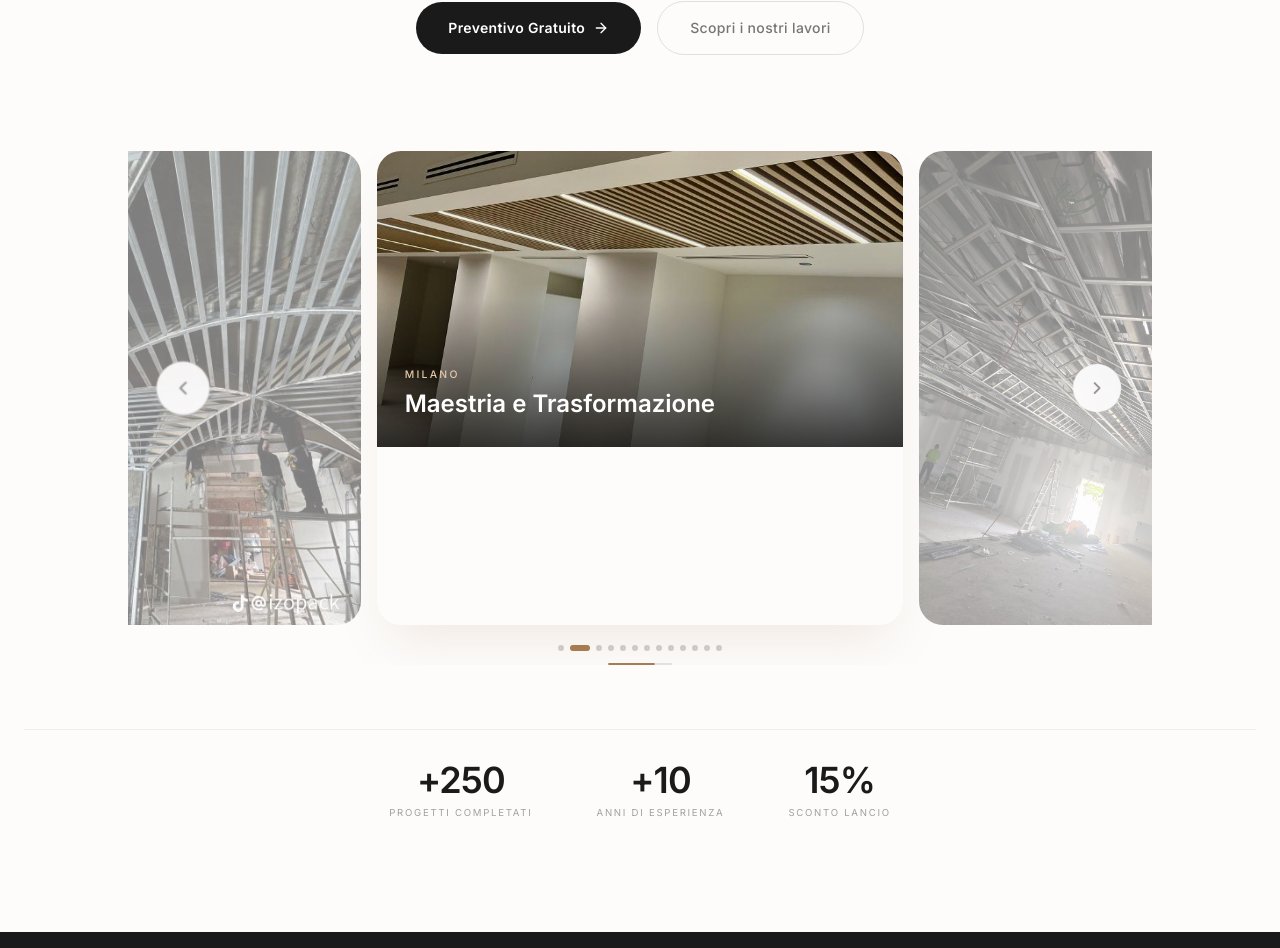
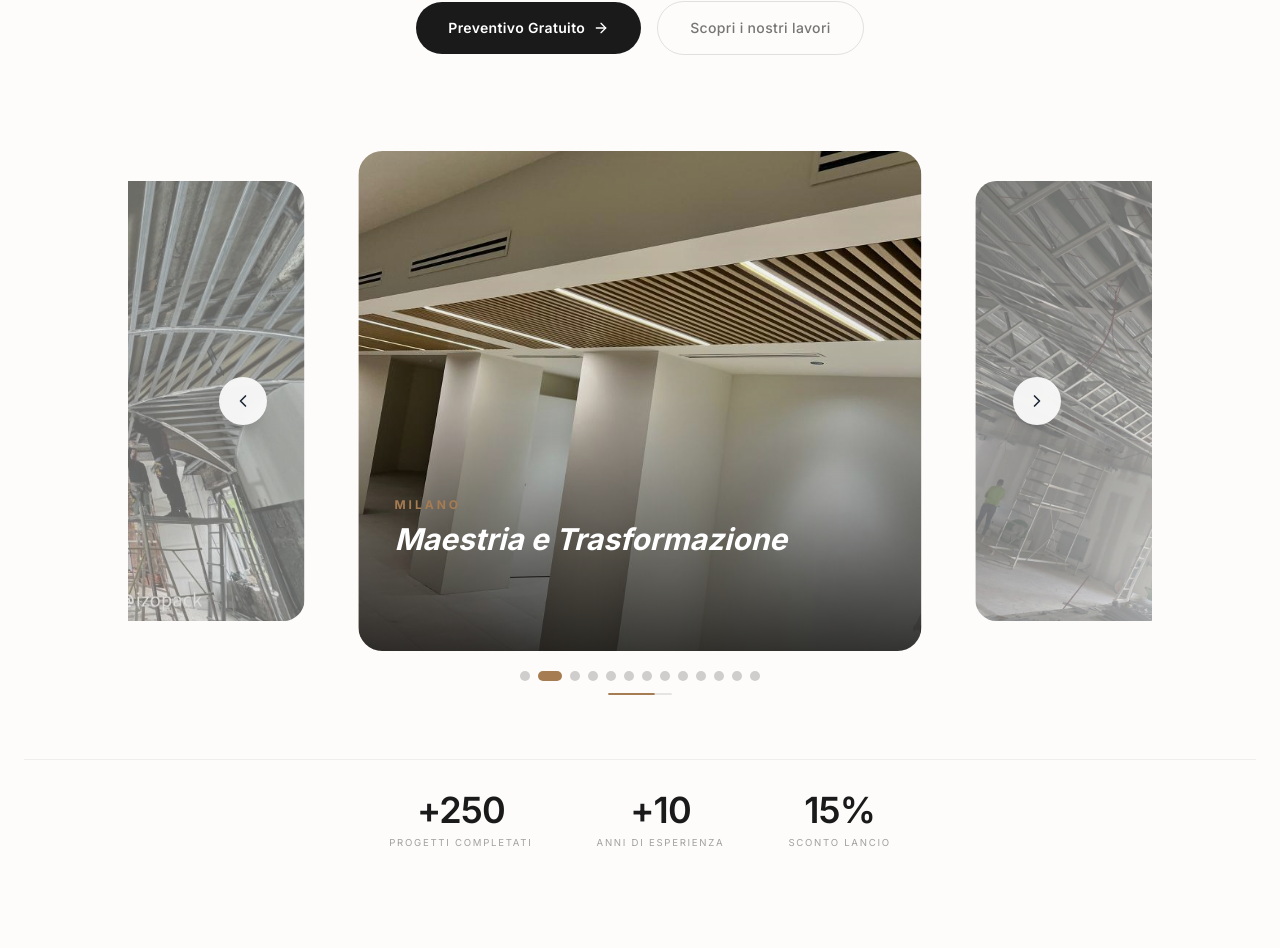
Before and after one commit to iyedk75-hue/exemple-sales-page, a React (Vite) app: page / in a window 1280 px wide. Shown: the part 1333-2281 px from the top of the page. Built offline with nearby package versions, Linux system fonts and the light colour scheme.

Commit message:
Restore Gallery to original grid; implement Hero coverflow carousel

```diff
--- a/src/components/Hero.tsx
+++ b/src/components/Hero.tsx
@@ -1,5 +1,5 @@
-import { useRef, useState, useMemo, useEffect } from 'react';
-import { motion, AnimatePresence, useScroll, useTransform, type Variants } from 'motion/react';
+import { useRef, useState, useMemo, useEffect, useCallback } from 'react';
+import { motion, useScroll, useTransform, type PanInfo } from 'motion/react';
 import { ArrowRight, ChevronLeft, ChevronRight } from 'lucide-react';
 import img1 from '../img/1.jpeg';
 import img2 from '../img/2.jpeg';
@@ -89,141 +89,187 @@
   return a;
 }
 
-/* ── Vespa-style horizontal card carousel ──────────────── */
+/** Shortest circular offset of index i from current */
+function normalizeOffset(i: number, current: number, total: number): number {
+  let offset = i - current;
+  if (offset > total / 2) offset -= total;
+  if (offset < -total / 2) offset += total;
+  return offset;
+}
+
+/* ── Gallery-style coverflow carousel for Hero ──────────── */
 function HeroCarousel() {
   const items = useMemo(() => shuffleArray(heroImages), []);
   const [current, setCurrent] = useState(0);
-  const [direction, setDirection] = useState(1);
   const [paused, setPaused] = useState(false);
+  const [containerWidth, setContainerWidth] = useState(1200);
+  const containerRef = useRef<HTMLDivElement>(null);
   const n = items.length;
 
-  const goPrev = () => { setDirection(-1); setCurrent(i => (i - 1 + n) % n); };
-  const goNext = () => { setDirection(1);  setCurrent(i => (i + 1) % n); };
+  /* Measure container */
+  useEffect(() => {
+    const el = containerRef.current;
+    if (!el) return;
+    const update = () => setContainerWidth(el.offsetWidth);
+    const ro = new ResizeObserver(update);
+    ro.observe(el);
+    update();
+    return () => ro.disconnect();
+  }, []);
 
-  /* Auto-play — advances every 4s, pauses on hover/touch */
+  const next = useCallback(() => setCurrent(i => (i + 1) % n), [n]);
+  const prev = useCallback(() => setCurrent(i => (i - 1 + n) % n), [n]);
+
+  /* Auto-play */
   useEffect(() => {
     if (paused) return;
-    const id = setInterval(() => {
-      setDirection(1);
-      setCurrent(i => (i + 1) % n);
-    }, 4000);
+    const id = setInterval(next, 4000);
     return () => clearInterval(id);
-  }, [paused, n]);
+  }, [paused, next]);
 
-  const prevIdx = (current - 1 + n) % n;
-  const nextIdx = (current + 1) % n;
+  /* Keyboard */
+  useEffect(() => {
+    const handler = (e: KeyboardEvent) => {
+      if (e.key === 'ArrowLeft') prev();
+      if (e.key === 'ArrowRight') next();
+    };
+    window.addEventListener('keydown', handler);
+    return () => window.removeEventListener('keydown', handler);
+  }, [next, prev]);
 
-  const centerVariants: Variants = {
-    enter: (dir: number) => ({ x: dir > 0 ? '55%' : '-55%', opacity: 0, scale: 0.9 }),
-    center: {
-      x: 0, opacity: 1, scale: 1,
-      transition: { type: 'spring' as const, stiffness: 300, damping: 28, mass: 0.8 },
-    },
-    exit: (dir: number) => ({
-      x: dir > 0 ? '-55%' : '55%', opacity: 0, scale: 0.9,
-      transition: { duration: 0.28, ease: [0.36, 0, 0.66, -0.2] },
-    }),
-  };
+  /* Swipe */
+  const handlePanEnd = useCallback((_e: PointerEvent, info: PanInfo) => {
+    if (info.offset.x < -50) next();
+    else if (info.offset.x > 50) prev();
+  }, [next, prev]);
+
+  /* Card geometry */
+  const isMobile = containerWidth < 640;
+  const cardWidthRatio = isMobile ? 0.82 : 0.55;
+  const cardW = containerWidth * cardWidthRatio;
+  const gap   = isMobile ? 10 : 20;
+  const getX  = (offset: number) =>
+    containerWidth / 2 + offset * (cardW + gap) - cardW / 2;
 
   return (
     <div
-      className="relative w-full select-none overflow-hidden"
+      className="relative w-full select-none"
       onMouseEnter={() => setPaused(true)}
       onMouseLeave={() => setPaused(false)}
       onTouchStart={() => setPaused(true)}
       onTouchEnd={() => setPaused(false)}
     >
-      {/* ── Three-card peek row ── */}
-      <div className="flex items-stretch gap-3 sm:gap-4 -mx-[12%]">
+      {/* ── Coverflow track ── */}
+      <div className="relative h-[360px] sm:h-[460px] lg:h-[500px]">
 
-        {/* Left peek card */}
+        {/* Cards */}
         <motion.div
-          key={`left-${prevIdx}`}
-          className="flex-shrink-0 w-[28%] cursor-pointer relative overflow-hidden rounded-2xl sm:rounded-3xl"
-          animate={{ opacity: 0.5 }}
-          whileHover={{ opacity: 0.82 }}
-          transition={{ duration: 0.3 }}
-          onClick={goPrev}
+          ref={containerRef}
+          className="relative w-full h-full overflow-hidden"
+          onPanEnd={handlePanEnd}
         >
-          <img src={items[prevIdx].img} alt={items[prevIdx].title} className="w-full h-full object-cover" />
-          <div className="absolute inset-0 flex items-center justify-center">
+          {items.map((item, i) => {
+            const offset    = normalizeOffset(i, current, n);
+            const isCenter  = offset === 0;
+            const isVisible = Math.abs(offset) <= 1;
+
+            return (
               <motion.div
-              className="w-10 h-10 sm:w-12 sm:h-12 rounded-full bg-white/92 backdrop-blur-sm shadow-xl flex items-center justify-center"
-              animate={{ scale: [1, 1.14, 1] }}
-              transition={{ repeat: Infinity, duration: 2.2, ease: 'easeInOut' }}
-              whileHover={{ scale: 1.24 }}
+                key={i}
+                className="absolute top-0 rounded-3xl overflow-hidden"
+                animate={{
+                  x:       getX(offset),
+                  scale:   isCenter ? 1 : 0.88,
+                  opacity: isVisible ? (isCenter ? 1 : 0.6) : 0,
+                }}
+                transition={{ duration: 0.55, ease: [0.25, 0.46, 0.45, 0.94] }}
+                style={{
+                  width:         cardW,
+                  height:        '100%',
+                  zIndex:        isCenter ? 10 : isVisible ? 5 : 0,
+                  pointerEvents: isVisible ? 'auto' : 'none',
+                }}
               >
-              <ChevronLeft className="w-5 h-5 text-[#1A1A1A]" />
-            </motion.div>
-          </div>
-        </motion.div>
-
-        {/* Center card */}
-        <div className="flex-1 min-w-0 relative rounded-3xl overflow-hidden shadow-2xl shadow-[#A67C52]/15">
-          <AnimatePresence custom={direction} mode="wait">
-            <motion.div
-              key={current}
-              custom={direction}
-              variants={centerVariants}
-              initial="enter"
-              animate="center"
-              exit="exit"
-              className="aspect-[4/3] sm:aspect-[16/9] relative"
-            >
-              <img
-                src={items[current].img}
-                alt={items[current].title}
-                className="absolute inset-0 w-full h-full object-cover"
-              />
-              <div className="absolute inset-0 bg-gradient-to-t from-black/75 via-black/10 to-transparent flex flex-col justify-end p-5 sm:p-7">
-                <p className="text-[0.6rem] sm:text-[0.65rem] text-[#E6C9A8] uppercase tracking-[0.22em] font-medium mb-1.5">
-                  {items[current].category}
+                {isCenter ? (
+                  <div className="w-full h-full group relative">
+                    <img src={item.img} alt={item.title} className="w-full h-full object-cover transition-transform duration-700 group-hover:scale-105" />
+                    <div className="absolute inset-0 bg-gradient-to-t from-black/75 via-black/10 to-transparent flex flex-col justify-end p-5 sm:p-7 lg:p-9">
+                      <p className="text-xs font-bold tracking-[0.25em] text-[#A67C52] mb-2 uppercase">
+                        {item.category}
                       </p>
                       <h3
                         style={{ fontFamily: 'var(--font-display)' }}
-                  className="text-white text-lg sm:text-xl lg:text-2xl font-semibold leading-tight"
+                        className="text-white text-xl sm:text-2xl lg:text-3xl font-bold italic leading-tight mb-4"
                       >
-                  {items[current].title}
+                        {item.title}
                       </h3>
+                      <a
+                        href={`https://wa.me/393519631564?text=${encodeURIComponent(`Ciao! Sono interessato al progetto "${item.title}". Vorrei ricevere un preventivo gratuito. Grazie!`)}`}
+                        target="_blank"
+                        rel="noopener noreferrer"
+                        className="inline-flex items-center gap-2 bg-[#A67C52] text-white px-4 sm:px-5 py-2.5 rounded-full text-sm font-bold
+                          opacity-0 translate-y-4 group-hover:opacity-100 group-hover:translate-y-0
+                          transition-all duration-300 ease-out
+                          hover:bg-[#E6C9A8] hover:text-[#1A1A1A] w-fit shadow-lg shadow-black/30"
+                        style={{ position: 'relative', zIndex: 20 }}
+                        onClick={(e) => e.stopPropagation()}
+                      >
+                        Richiedi Preventivo
+                        <ArrowRight className="w-4 h-4" />
+                      </a>
                     </div>
+                  </div>
+                ) : (
+                  <div className="w-full h-full relative cursor-pointer" onClick={offset < 0 ? prev : next}>
+                    <img src={item.img} alt={item.title} className="w-full h-full object-cover" />
+                    <div className="absolute inset-0 bg-black/20" />
+                  </div>
+                )}
               </motion.div>
-          </AnimatePresence>
-        </div>
-
-        {/* Right peek card */}
-        <motion.div
-          key={`right-${nextIdx}`}
-          className="flex-shrink-0 w-[28%] cursor-pointer relative overflow-hidden rounded-2xl sm:rounded-3xl"
-          animate={{ opacity: 0.5 }}
-          whileHover={{ opacity: 0.82 }}
-          transition={{ duration: 0.3 }}
-          onClick={goNext}
-        >
-          <img src={items[nextIdx].img} alt={items[nextIdx].title} className="w-full h-full object-cover" />
-          <div className="absolute inset-0 flex items-center justify-center">
-            <motion.div
-              className="w-10 h-10 sm:w-12 sm:h-12 rounded-full bg-white/92 backdrop-blur-sm shadow-xl flex items-center justify-center"
-              animate={{ scale: [1, 1.14, 1] }}
-              transition={{ repeat: Infinity, duration: 2.2, ease: 'easeInOut', delay: 0.6 }}
-              whileHover={{ scale: 1.24 }}
-            >
-              <ChevronRight className="w-5 h-5 text-[#1A1A1A]" />
-            </motion.div>
-          </div>
+            );
+          })}
         </motion.div>
 
+        {/* Navigation arrows */}
+        <button
+          onClick={prev}
+          aria-label="Precedente"
+          className="absolute top-1/2 -translate-y-1/2 z-20
+            w-10 h-10 sm:w-12 sm:h-12 rounded-full
+            bg-white/90 backdrop-blur-sm shadow-xl
+            flex items-center justify-center
+            hover:bg-white hover:scale-110 active:scale-95
+            transition-all duration-200"
+          style={{ left: Math.max(12, (containerWidth - cardW) / 4 - 24) }}
+        >
+          <ChevronLeft className="w-5 h-5 text-gray-800" />
+        </button>
+        <button
+          onClick={next}
+          aria-label="Successivo"
+          className="absolute top-1/2 -translate-y-1/2 z-20
+            w-10 h-10 sm:w-12 sm:h-12 rounded-full
+            bg-white/90 backdrop-blur-sm shadow-xl
+            flex items-center justify-center
+            hover:bg-white hover:scale-110 active:scale-95
+            transition-all duration-200"
+          style={{ right: Math.max(12, (containerWidth - cardW) / 4 - 24) }}
+        >
+          <ChevronRight className="w-5 h-5 text-gray-800" />
+        </button>
       </div>
 
       {/* Dot indicators */}
-      <div className="flex justify-center gap-1.5 mt-4 sm:mt-5">
+      <div className="flex justify-center items-center gap-2 mt-5">
         {items.map((_, i) => (
           <button
             key={i}
-            onClick={() => { setDirection(i > current ? 1 : -1); setCurrent(i); }}
+            onClick={() => setCurrent(i)}
+            aria-label={`Vai alla foto ${i + 1}`}
             className={`rounded-full transition-all duration-300 ${
               i === current
-                ? 'w-5 h-1.5 bg-[#A67C52]'
-                : 'w-1.5 h-1.5 bg-[#1A1A1A]/20 hover:bg-[#1A1A1A]/40'
+                ? 'w-6 h-2.5 bg-[#A67C52]'
+                : 'w-2.5 h-2.5 bg-[#1A1A1A]/20 hover:bg-[#1A1A1A]/40'
             }`}
           />
         ))}
```
Also changed, not shown: src/components/Gallery.tsx (+11 -15 lines). Lines whose indentation alone changed are shown as unchanged.
